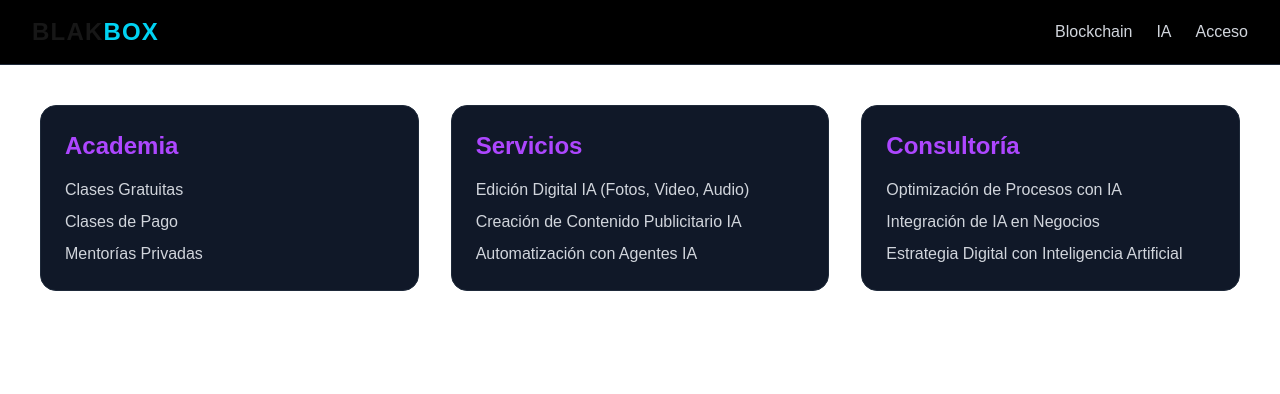
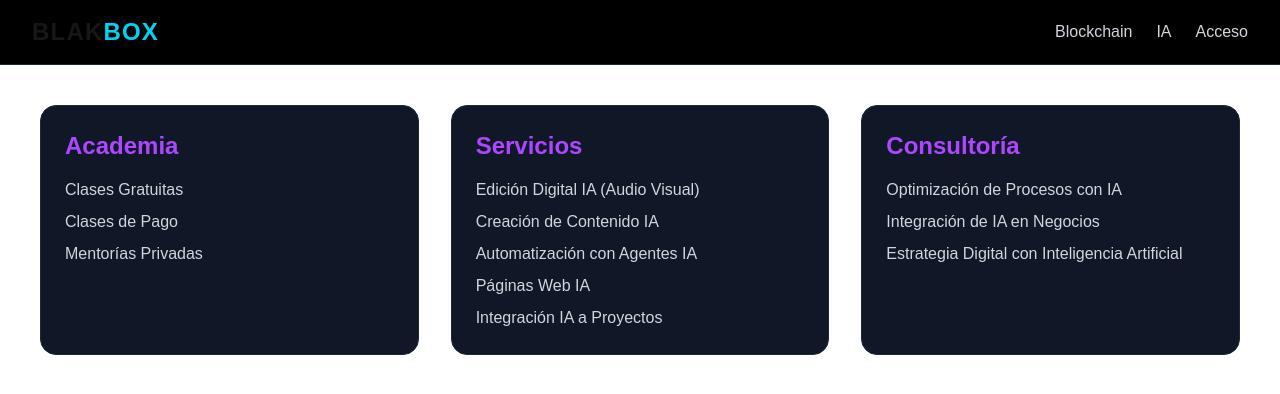
Before and after one commit to mancorago-web/blakbox, a Next.js app: page /ia in a window 1280 px wide. Shown: the top 394 px of the page. Built offline with nearby package versions, Linux system fonts and the light colour scheme; no server answers.

Commit message:
Add new AI services

```diff
--- a/app/ia/page.tsx
+++ b/app/ia/page.tsx
@@ -21,9 +21,11 @@ export default function IA() {
           title="Servicios"
           color="text-purple-500"
           items={[
-            "Edición Digital IA (Fotos, Video, Audio)",
-            "Creación de Contenido Publicitario IA",
+            "Edición Digital IA (Audio Visual)",
+            "Creación de Contenido IA",
             "Automatización con Agentes IA",
+            "Páginas Web IA",
+            "Integración IA a Proyectos",
           ]}
         />
 
```
